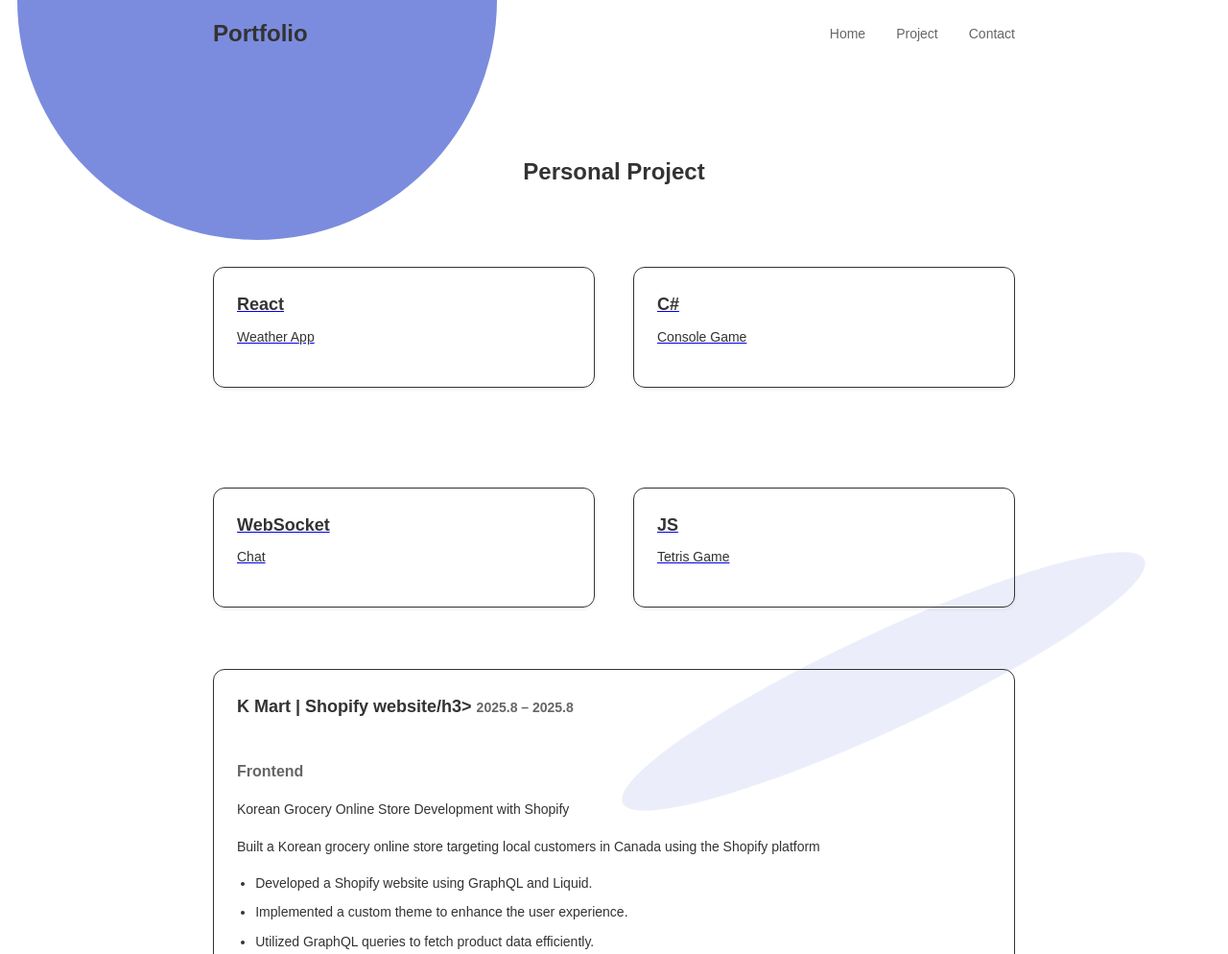
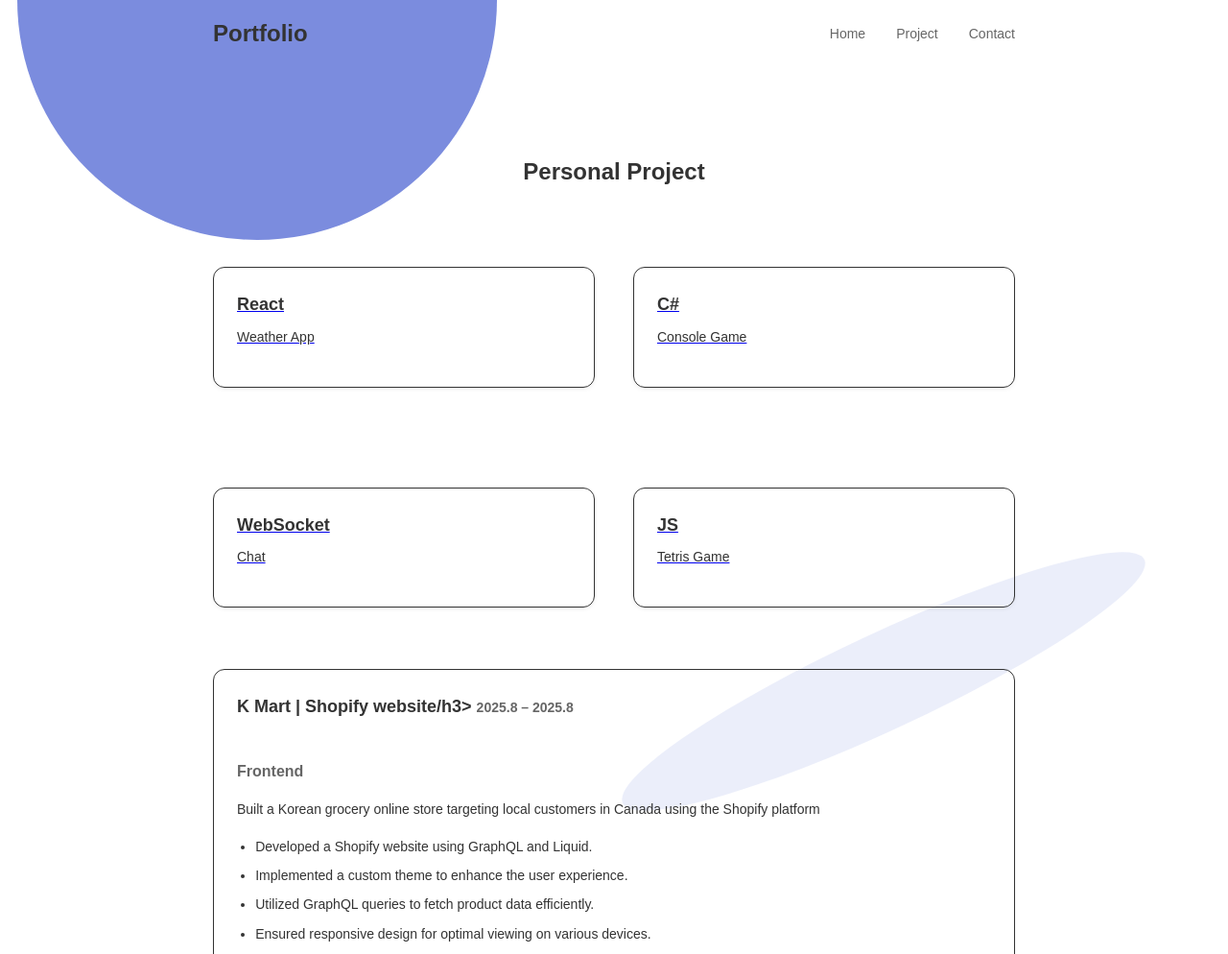
Before and after one commit to ktyeon/Portfolio, a plain HTML site: page project.html in a window 1280 px wide. Shown: the top 994 px of the page at 96% size. Drawn offline with Linux system fonts and the light colour scheme.

Commit message:
update the project page

```diff
--- a/project.html
+++ b/project.html
@@ -61,7 +61,6 @@
                 </div>
 
                 <h4>Frontend</h4>
-                <p>Korean Grocery Online Store Development with Shopify</p>
                 <p>Built a Korean grocery online store targeting local customers in Canada using the Shopify platform</p>
                 <ul>
                     <li>Developed a Shopify website using GraphQL and Liquid.</li>
```
